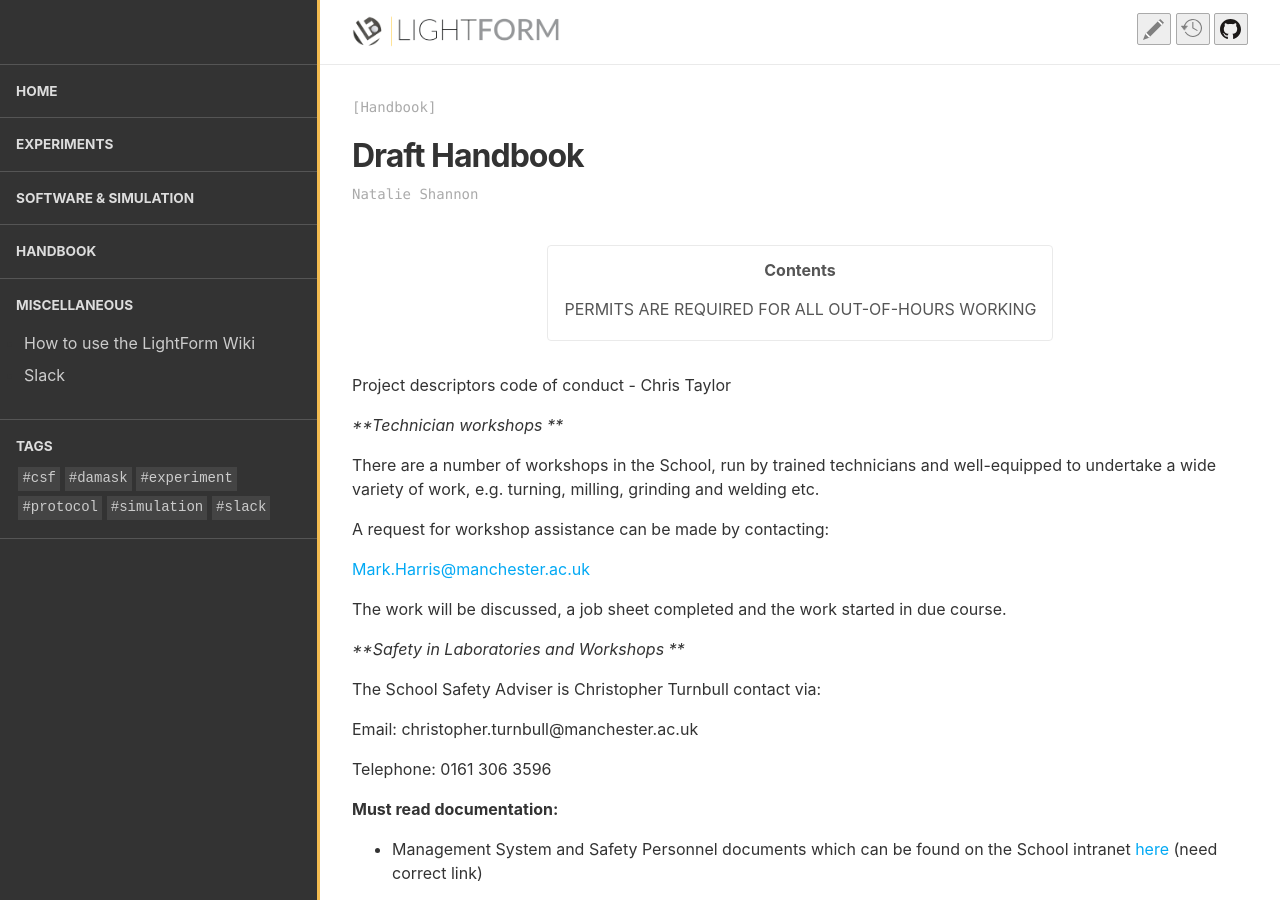
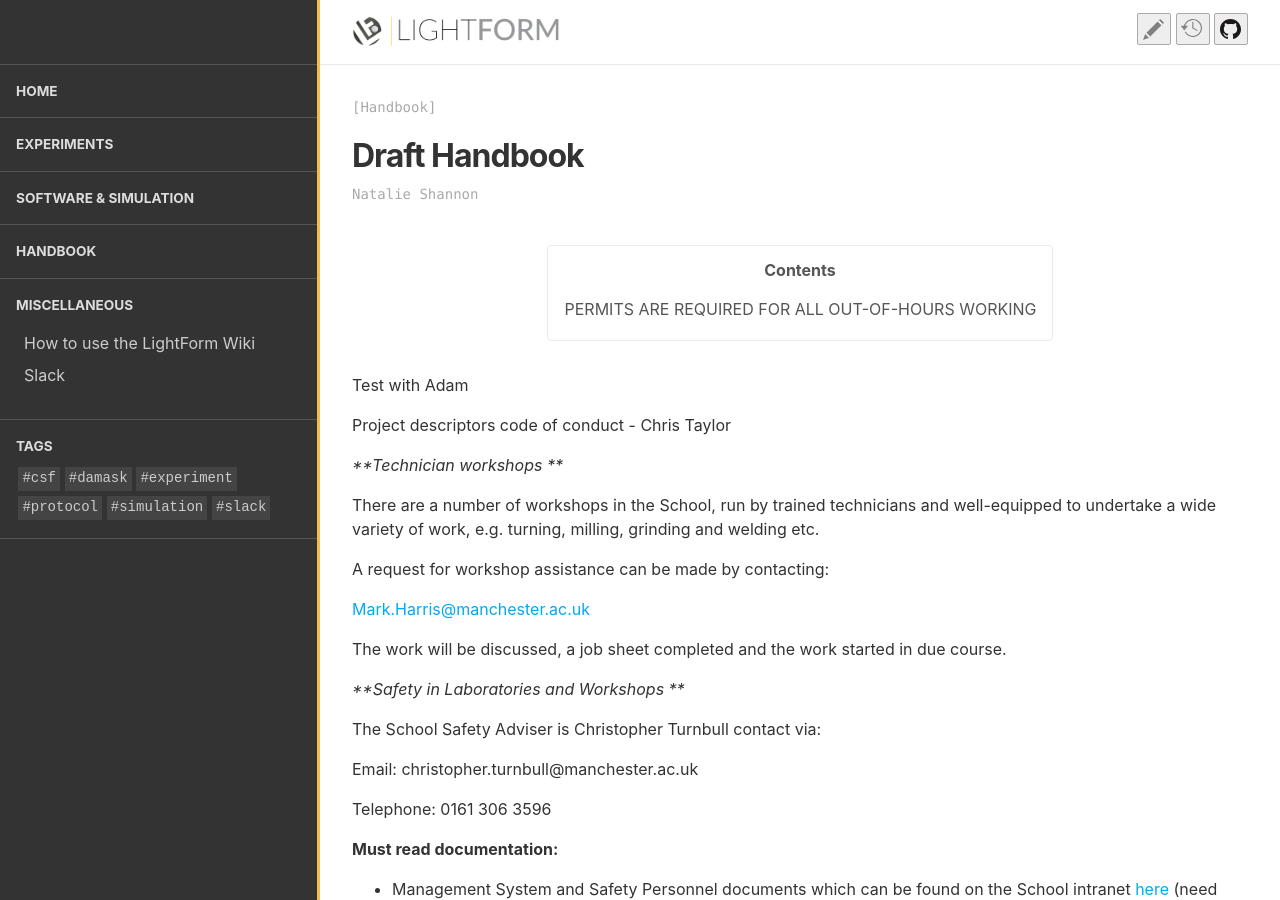
Before and after one commit to LightForm-group/wiki, a Jekyll site: the page built from collections/_handbook/handbook_titles.md, in a window 1280 px wide and 900 px high. Built offline with Jekyll 4.4.1, drawn with Linux system fonts in a browser that asks for light colours.

Commit message:
Update handbook_titles.md

```diff
--- a/collections/_handbook/handbook_titles.md
+++ b/collections/_handbook/handbook_titles.md
@@ -4,6 +4,8 @@ author: Natalie Shannon
 published: true
 toc: true
 ---
+
+Test with Adam
 
 Project descriptors code of conduct - Chris Taylor
 
```
